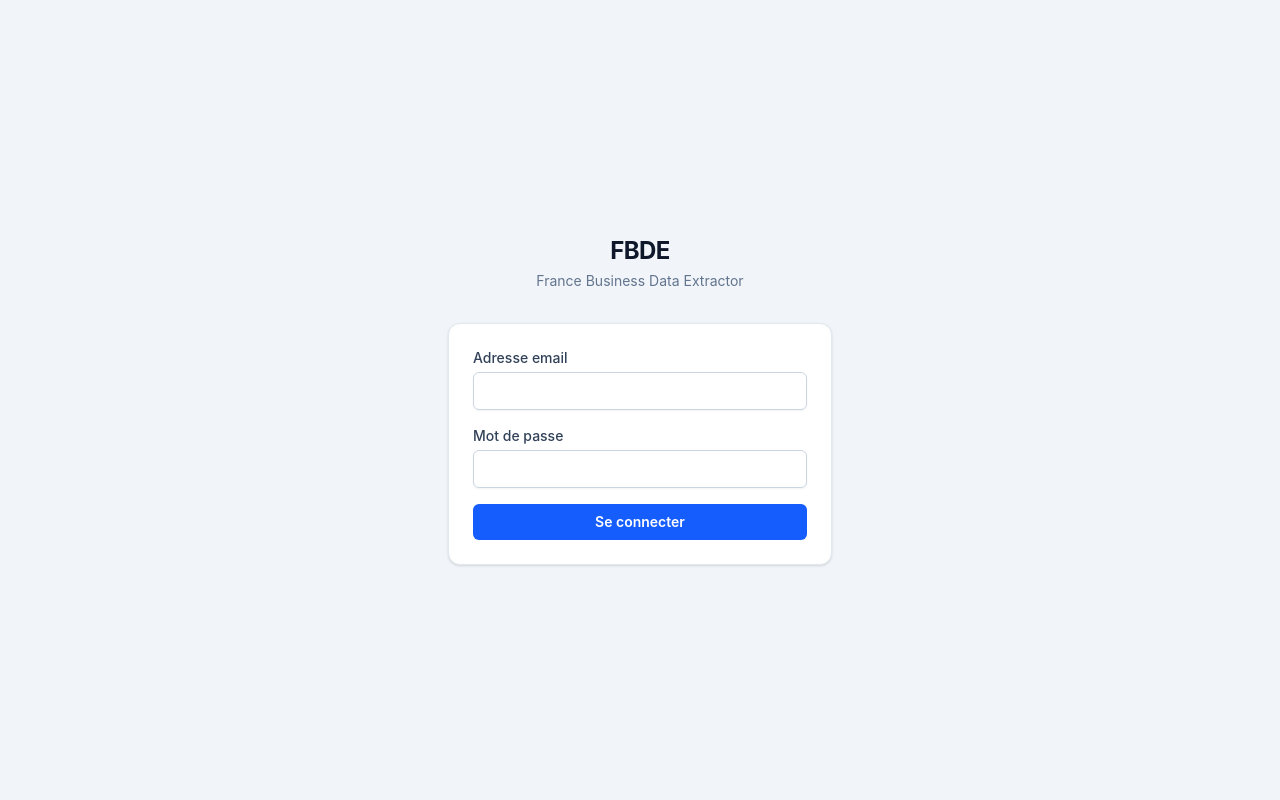
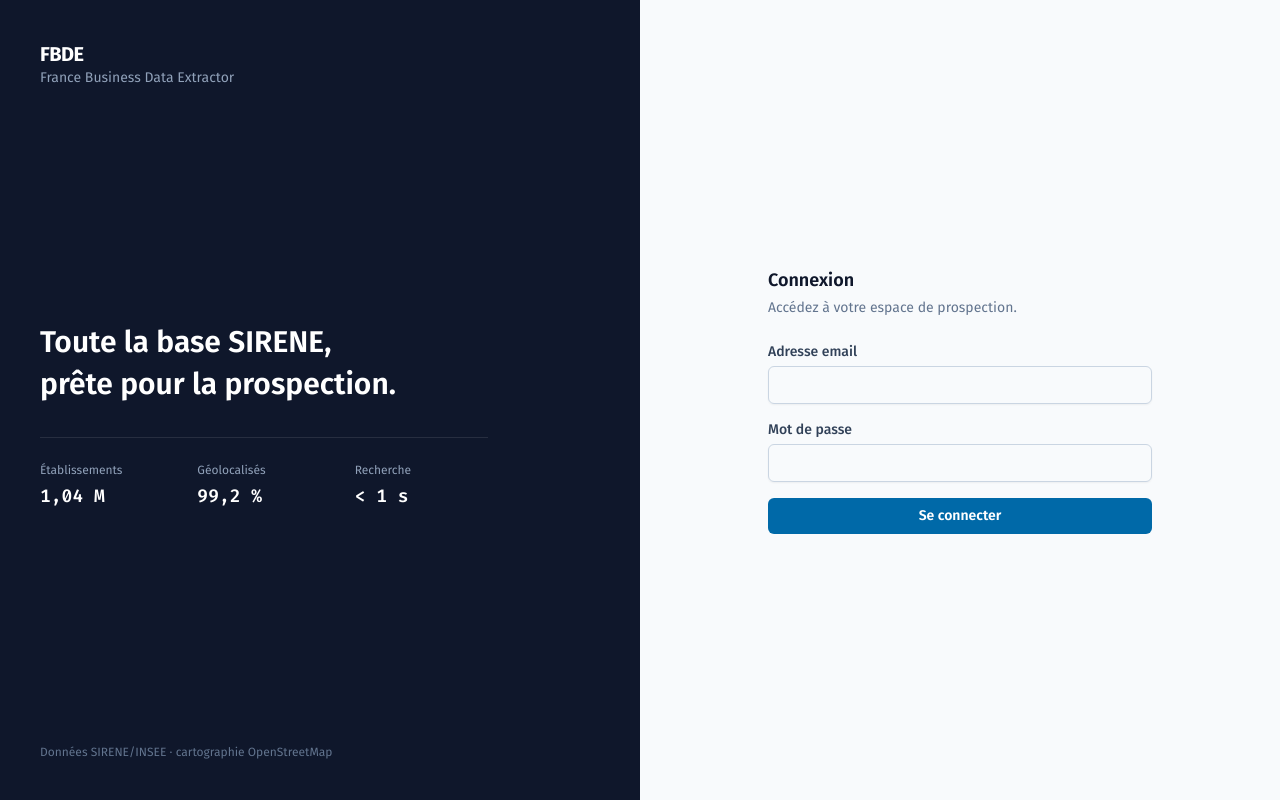
Before and after one commit to SouleymaneDiallo04/3LM, a React (Vite) app in the folder frontend/: page /login in a window 1280 px wide. Built offline with nearby package versions, Linux system fonts and the light colour scheme; no server answers.

Commit message:
Refonte visuelle « Data-Dense Dashboard » : sidebar navy, accent sky-700, Fira Sans/Fira Code auto-hébergées, login split-screen, KPI mono, tables denses, focus unifiés — et entrypoint : pré-création des répertoires storage (Flysystem 0700)

```diff
--- a/frontend/package.json
+++ b/frontend/package.json
@@ -11,6 +11,8 @@
     "e2e": "playwright test"
   },
   "dependencies": {
+    "@fontsource/fira-code": "^5.2.7",
+    "@fontsource/fira-sans": "^5.2.7",
     "axios": "^1.18.1",
     "leaflet": "^1.9.4",
     "react": "^19.2.7",
--- a/frontend/src/index.css
+++ b/frontend/src/index.css
@@ -1,6 +1,25 @@
+/* Polices auto-hébergées (pas de CDN — même politique que les tuiles). */
+@import '@fontsource/fira-sans/400.css';
+@import '@fontsource/fira-sans/500.css';
+@import '@fontsource/fira-sans/600.css';
+@import '@fontsource/fira-sans/700.css';
+@import '@fontsource/fira-code/400.css';
+@import '@fontsource/fira-code/600.css';
+
 @import "tailwindcss";
 
-/* Agrégats de la carte (EF-06.3) : disque bleu, compteur centré.
+/*
+ * Design system FBDE — « Data-Dense Dashboard » :
+ * interface Fira Sans, données tabulaires Fira Code (SIRET, compteurs),
+ * accent sky-700 (#0369a1) réservé aux actions et à la sélection,
+ * navy slate-900 pour la barre latérale.
+ */
+@theme {
+  --font-sans: 'Fira Sans', ui-sans-serif, system-ui, sans-serif;
+  --font-mono: 'Fira Code', ui-monospace, 'Cascadia Mono', monospace;
+}
+
+/* Agrégats de la carte (EF-06.3) : disque accent, compteur centré.
    Défini ici car injecté par Leaflet via divIcon, hors du scan Tailwind. */
 .fbde-cluster div {
   display: flex;
@@ -9,10 +28,11 @@
   width: 100%;
   height: 100%;
   border-radius: 9999px;
-  background: rgb(37 99 235 / 0.85); /* blue-600 */
+  background: rgb(3 105 161 / 0.88); /* sky-700 */
   border: 2px solid #fff;
   color: #fff;
   font-size: 0.75rem;
   font-weight: 600;
-  box-shadow: 0 1px 3px rgb(0 0 0 / 0.3);
+  font-variant-numeric: tabular-nums;
+  box-shadow: 0 1px 3px rgb(2 6 23 / 0.35);
 }
--- a/frontend/src/layouts/AppLayout.tsx
+++ b/frontend/src/layouts/AppLayout.tsx
@@ -3,7 +3,7 @@ import { useAuth } from '../features/auth/AuthContext'
 import NotificationBell from '../features/notifications/NotificationBell'
 
 /**
- * Gabarit des pages protégées : barre latérale de navigation + en-tête.
+ * Gabarit des pages protégées : barre latérale navy + contenu.
  * Redirige vers /login si aucun utilisateur n'est authentifié.
  */
 export default function AppLayout() {
@@ -11,7 +11,7 @@ export default function AppLayout() {
 
   if (loading) {
     return (
-      <main className="flex min-h-screen items-center justify-center bg-slate-100">
+      <main className="flex min-h-screen items-center justify-center bg-slate-50">
         <p className="text-sm text-slate-500">Chargement…</p>
       </main>
     )
@@ -22,14 +22,14 @@ export default function AppLayout() {
   }
 
   return (
-    <div className="flex min-h-screen bg-slate-100">
-      <aside className="flex w-56 flex-col border-r border-slate-200 bg-white">
-        <div className="border-b border-slate-200 px-4 py-4">
-          <p className="text-lg font-bold tracking-tight text-slate-900">FBDE</p>
-          <p className="text-xs text-slate-500">France Business Data Extractor</p>
+    <div className="flex min-h-screen bg-slate-50">
+      <aside className="flex w-56 flex-col bg-slate-900">
+        <div className="px-4 py-5">
+          <p className="text-lg font-bold tracking-tight text-white">FBDE</p>
+          <p className="text-xs text-slate-400">France Business Data Extractor</p>
         </div>
 
-        <nav className="flex-1 space-y-1 px-2 py-4">
+        <nav className="flex-1 space-y-0.5 px-2 py-2">
           {(
             [
               ['/', 'Tableau de bord', true],
@@ -46,10 +46,10 @@ export default function AppLayout() {
               to={to}
               end={end}
               className={({ isActive }) =>
-                `block rounded-md px-3 py-2 text-sm font-medium ${
+                `block rounded-md px-3 py-2 text-sm font-medium transition-colors duration-150 ${
                   isActive
-                    ? 'bg-blue-50 text-blue-700'
-                    : 'text-slate-600 hover:bg-slate-50'
+                    ? 'bg-white/10 text-white'
+                    : 'text-slate-400 hover:bg-white/5 hover:text-slate-200'
                 }`
               }
             >
@@ -60,22 +60,22 @@ export default function AppLayout() {
 
         <NotificationBell />
 
-        <div className="border-t border-slate-200 px-4 py-3">
-          <p className="truncate text-sm font-medium text-slate-900">
+        <div className="border-t border-white/10 px-4 py-3">
+          <p className="truncate text-sm font-medium text-white">
             {user.name}
           </p>
-          <p className="truncate text-xs text-slate-500">{user.email}</p>
+          <p className="truncate text-xs text-slate-400">{user.email}</p>
           <button
             type="button"
             onClick={() => void logout()}
-            className="mt-2 w-full rounded-md border border-slate-300 px-3 py-1.5 text-sm text-slate-700 hover:bg-slate-50"
+            className="mt-2 w-full rounded-md border border-white/15 px-3 py-1.5 text-sm text-slate-300 transition-colors duration-150 hover:bg-white/5 hover:text-white"
           >
             Se déconnecter
           </button>
         </div>
       </aside>
 
-      <main className="flex-1 p-8">
+      <main className="min-w-0 flex-1 p-8">
         <Outlet />
       </main>
     </div>
--- a/frontend/src/pages/EstablishmentPage.tsx
+++ b/frontend/src/pages/EstablishmentPage.tsx
@@ -28,7 +28,7 @@ export default function EstablishmentPage() {
 
   return (
     <div>
-      <Link to="/recherche" className="text-sm text-blue-600 hover:underline">
+      <Link to="/recherche" className="text-sm text-sky-700 hover:underline">
         ← Retour à la recherche
       </Link>
 
@@ -149,7 +149,7 @@ function Row({
               href={href}
               target="_blank"
               rel="noreferrer"
-              className="text-blue-600 hover:underline"
+              className="text-sky-700 hover:underline"
             >
               {value}
             </a>
--- a/frontend/src/pages/LoginPage.tsx
+++ b/frontend/src/pages/LoginPage.tsx
@@ -37,21 +37,50 @@ export default function LoginPage() {
   }
 
   return (
-    <main className="flex min-h-screen items-center justify-center bg-slate-100 px-4">
+    <main className="flex min-h-screen bg-slate-50">
+      {/* Panneau de marque : visible dès md — le formulaire reste seul sur mobile. */}
+      <section className="hidden w-1/2 flex-col justify-between bg-slate-900 p-10 md:flex">
+        <div>
+          <p className="text-xl font-bold tracking-tight text-white">FBDE</p>
+          <p className="text-sm text-slate-400">France Business Data Extractor</p>
+        </div>
+        <div className="max-w-md">
+          <h1 className="text-3xl font-semibold leading-snug text-white [text-wrap:balance]">
+            Toute la base SIRENE, prête pour la prospection.
+          </h1>
+          <dl className="mt-8 grid grid-cols-3 gap-6 border-t border-white/10 pt-6">
+            <div>
+              <dt className="text-xs text-slate-400">Établissements</dt>
+              <dd className="mt-1 font-mono text-lg font-semibold tabular-nums text-white">1,04 M</dd>
+            </div>
+            <div>
+              <dt className="text-xs text-slate-400">Géolocalisés</dt>
+              <dd className="mt-1 font-mono text-lg font-semibold tabular-nums text-white">99,2 %</dd>
+            </div>
+            <div>
+              <dt className="text-xs text-slate-400">Recherche</dt>
+              <dd className="mt-1 font-mono text-lg font-semibold tabular-nums text-white">&lt; 1 s</dd>
+            </div>
+          </dl>
+        </div>
+        <p className="text-xs text-slate-500">
+          Données SIRENE/INSEE · cartographie OpenStreetMap
+        </p>
+      </section>
+
+      <section className="flex flex-1 items-center justify-center px-4 py-12">
         <div className="w-full max-w-sm">
-        <div className="mb-8 text-center">
-          <h1 className="text-2xl font-bold tracking-tight text-slate-900">
-            FBDE
-          </h1>
-          <p className="mt-1 text-sm text-slate-500">
-            France Business Data Extractor
-          </p>
+          <div className="mb-8 md:hidden">
+            <h1 className="text-2xl font-bold tracking-tight text-slate-900">FBDE</h1>
+            <p className="mt-1 text-sm text-slate-500">France Business Data Extractor</p>
           </div>
 
-        <form
-          onSubmit={handleSubmit}
-          className="space-y-4 rounded-xl border border-slate-200 bg-white p-6 shadow-sm"
-        >
+          <h2 className="text-lg font-semibold text-slate-900">Connexion</h2>
+          <p className="mt-1 mb-6 text-sm text-slate-500">
+            Accédez à votre espace de prospection.
+          </p>
+
+          <form onSubmit={handleSubmit} className="space-y-4">
           <div>
             <label
               htmlFor="email"
@@ -66,7 +95,7 @@ export default function LoginPage() {
               autoComplete="email"
               value={email}
               onChange={(e) => setEmail(e.target.value)}
-              className="mt-1 w-full rounded-md border border-slate-300 px-3 py-2 text-sm shadow-xs focus:border-blue-500 focus:ring-2 focus:ring-blue-200 focus:outline-none"
+              className="mt-1 w-full rounded-md border border-slate-300 px-3 py-2 text-sm shadow-xs focus:border-sky-600 focus:ring-2 focus:ring-sky-100 focus:outline-none"
             />
           </div>
 
@@ -84,7 +113,7 @@ export default function LoginPage() {
               autoComplete="current-password"
               value={password}
               onChange={(e) => setPassword(e.target.value)}
-              className="mt-1 w-full rounded-md border border-slate-300 px-3 py-2 text-sm shadow-xs focus:border-blue-500 focus:ring-2 focus:ring-blue-200 focus:outline-none"
+              className="mt-1 w-full rounded-md border border-slate-300 px-3 py-2 text-sm shadow-xs focus:border-sky-600 focus:ring-2 focus:ring-sky-100 focus:outline-none"
             />
           </div>
 
@@ -97,12 +126,13 @@ export default function LoginPage() {
             <button
               type="submit"
               disabled={submitting}
-            className="w-full rounded-md bg-blue-600 px-4 py-2 text-sm font-semibold text-white hover:bg-blue-700 disabled:opacity-50"
+              className="w-full rounded-md bg-sky-700 px-4 py-2 text-sm font-semibold text-white transition-colors duration-150 hover:bg-sky-800 focus-visible:outline-2 focus-visible:outline-offset-2 focus-visible:outline-sky-700 disabled:opacity-50"
             >
               {submitting ? 'Connexion…' : 'Se connecter'}
             </button>
           </form>
         </div>
+      </section>
     </main>
   )
 }
--- a/frontend/src/pages/TwoFactorPage.tsx
+++ b/frontend/src/pages/TwoFactorPage.tsx
@@ -68,7 +68,7 @@ export default function TwoFactorPage() {
               inputMode="text"
               value={code}
               onChange={(e) => setCode(e.target.value)}
-              className="mt-1 w-full rounded-md border border-slate-300 px-3 py-2 text-center font-mono text-lg tracking-widest shadow-xs focus:border-blue-500 focus:ring-2 focus:ring-blue-200 focus:outline-none"
+              className="mt-1 w-full rounded-md border border-slate-300 px-3 py-2 text-center font-mono text-lg tracking-widest shadow-xs focus:border-sky-600 focus:ring-2 focus:ring-sky-100 focus:outline-none"
             />
           </div>
 
@@ -81,7 +81,7 @@ export default function TwoFactorPage() {
           <button
             type="submit"
             disabled={submitting || code.trim() === ''}
-            className="w-full rounded-md bg-blue-600 px-4 py-2 text-sm font-semibold text-white hover:bg-blue-700 disabled:opacity-50"
+            className="w-full rounded-md bg-sky-700 px-4 py-2 text-sm font-semibold text-white hover:bg-sky-800 disabled:opacity-50"
           >
             {submitting ? 'Vérification…' : 'Vérifier'}
           </button>
```
Also changed, not shown: frontend/src/features/notifications/NotificationBell.tsx (+5 -5 lines), frontend/src/pages/DashboardPage.tsx (+5 -3 lines), frontend/src/pages/MapPage.tsx (+10 -10 lines), frontend/src/pages/SearchPage.tsx (+16 -16 lines), frontend/src/pages/UsersPage.tsx (+6 -6 lines), 2 other files (tests, documents, lock files or other folders). Lines whose indentation alone changed are shown as unchanged.
